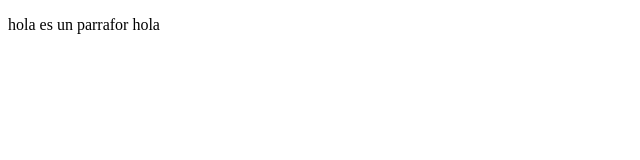
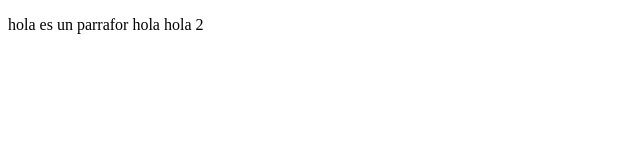
Before and after one commit to devrbravo/vscode_git, a plain HTML site: page index.html in a window 1280 px wide. Shown: the full height of the page, 0-640 px from the left. Drawn offline with Linux system fonts and the light colour scheme.

Commit message:
cuarto cambio para incluir en contenedor remotot

```diff
--- a/index.html
+++ b/index.html
@@ -7,7 +7,7 @@
 </head>
 <body>
     <div>
-        <p> hola es un parrafor hola  </p>
+        <p> hola es un parrafor hola  hola 2</p>
     </div>
 </body>
 </html>
```
